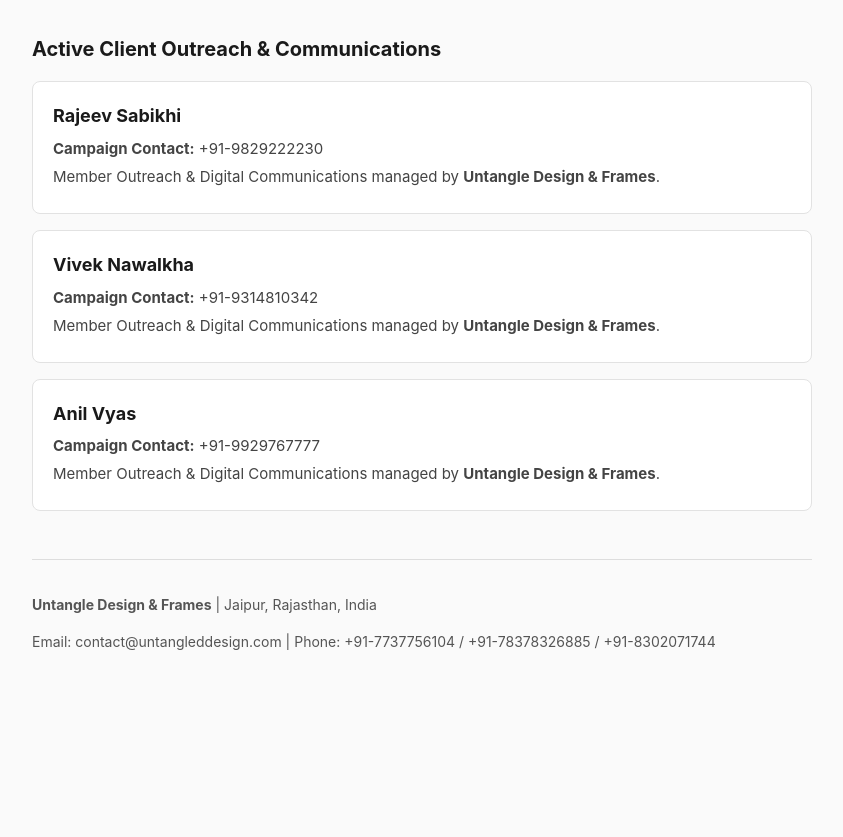
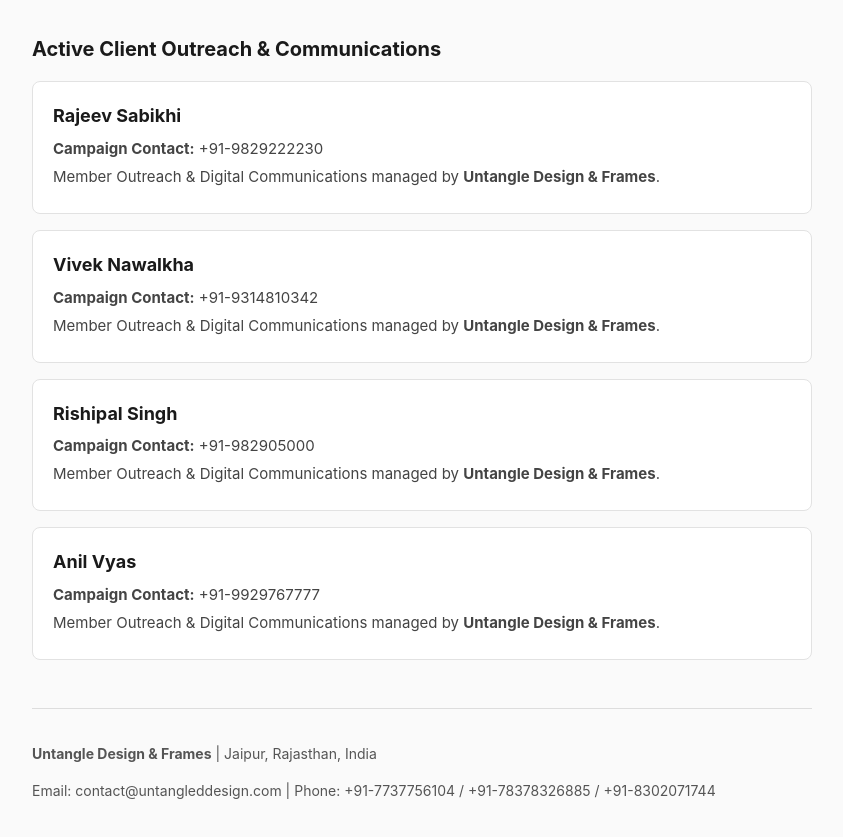
Before and after one commit to untangletechnology/untangledesign, a plain HTML site: page index.html in a window 1280 px wide. Shown: the part 181-1018 px from the top of the page, without its empty margins (218-1061 px from the left). Before the commit the page ends 896 px from the top, so only its background shows below. Drawn offline with Linux system fonts and the light colour scheme.

Commit message:
Add files via upload

```diff
--- a/index.html
+++ b/index.html
@@ -40,10 +40,19 @@
       </div>
 
       <div class="card">
+        <h3>Rishipal Singh</h3>
+        <p><strong>Campaign Contact:</strong> +91-982905000 </p>
+        <p>Member Outreach &amp; Digital Communications managed by <strong>Untangle Design &amp; Frames</strong>.</p>
+      </div>
+
+	<div class="card">
         <h3>Anil Vyas</h3>
         <p><strong>Campaign Contact:</strong> +91-9929767777 </p>
         <p>Member Outreach &amp; Digital Communications managed by <strong>Untangle Design &amp; Frames</strong>.</p>
       </div>
+
+
+
     </section>
 
     <footer>
```
